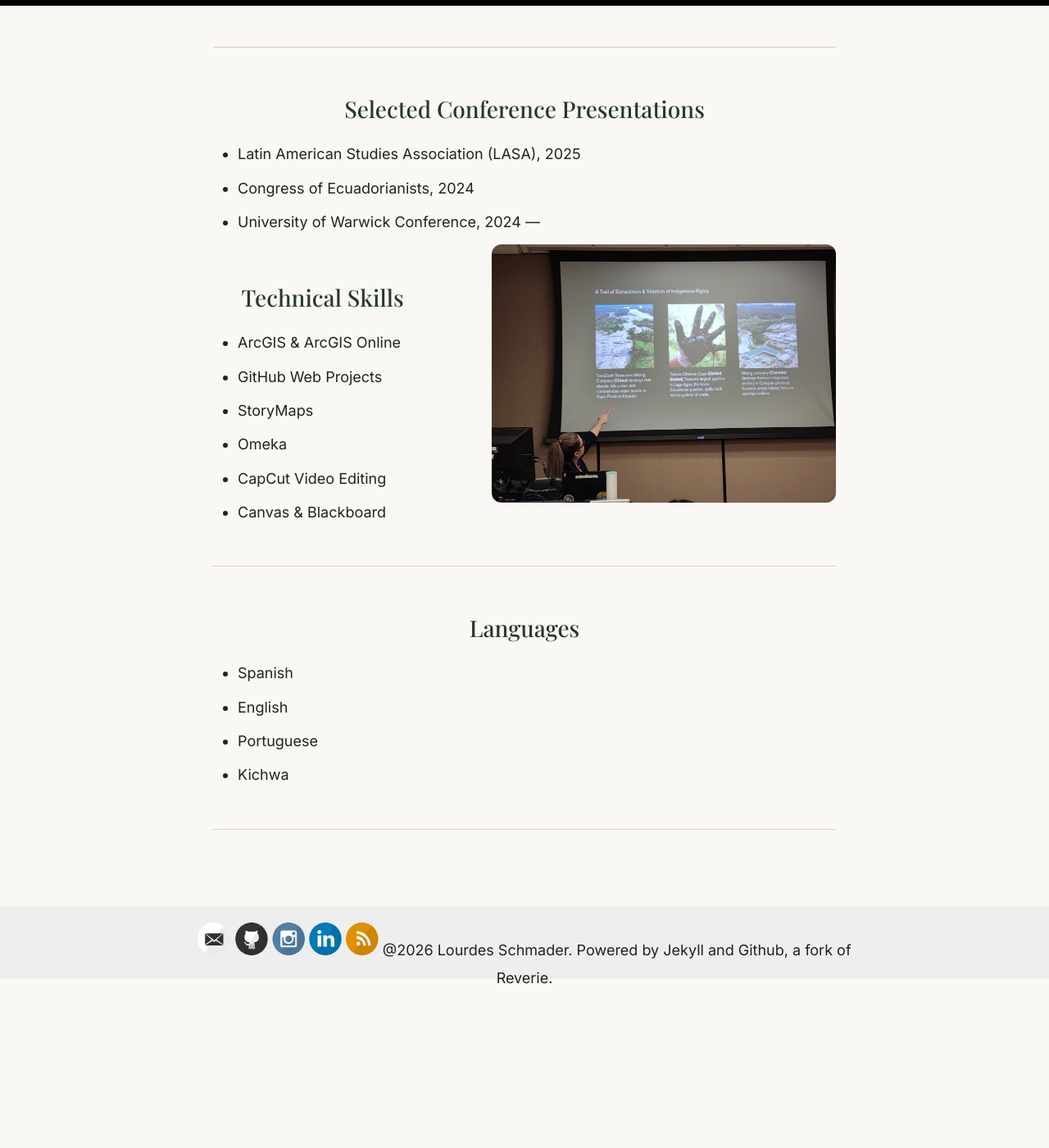
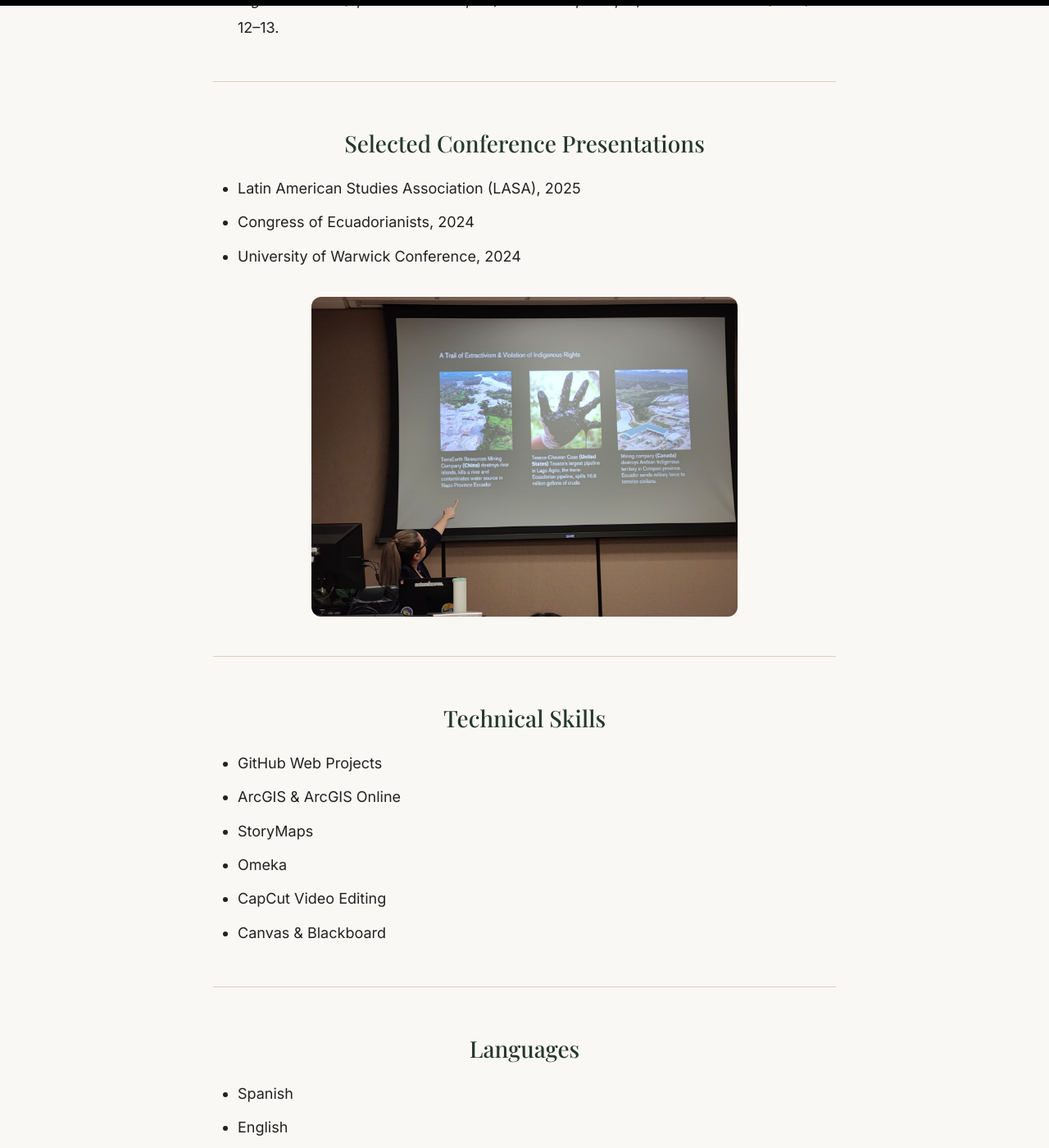
Before and after one commit to lulischmader/lulischmader.github.io, a Jekyll site: the page built from _pages/CV.md, in a window 1280 px wide and 1400 px high, scrolled down 1746 px. Shown: the whole window at 82% size. Built offline with Jekyll 4.4.1, drawn with Linux system fonts in a browser that asks for light colours; before the commit the page ends 2976 px from its top, so only the background shows below that; some of the changed lines change nothing that is shown.

Commit message:
Update CV.md

```diff
--- a/_pages/CV.md
+++ b/_pages/CV.md
@@ -53,6 +53,7 @@
 
 - **“Producciones culturales como herramientas de defensa del medio ambiente: Una exploración a la cosmovisión amazónica ecuatoriana del *kawsak sacha* (la selva viviente).”**
   *Pie de Página* 15 (2025): 55–92.
+
   <a href="https://piedepagina.uartes.edu.ec/2025/12/19/ii-semestre-2025/"
      style="font-weight: 600; color: #304d3d;">
      Read the article →
@@ -60,6 +61,7 @@
 
 - **“Colectivo LasTesis: Cuerpo, calle y movilidad.”**
   *Alba de América* 41 (2024): 151–166.
+
   <a href="https://journals.test.calstate.edu/alba/article/view/3541"
      style="font-weight: 600; color: #304d3d;">
      Read the article →
@@ -75,17 +77,20 @@
 - Latin American Studies Association (LASA), 2025
 - Congress of Ecuadorianists, 2024
 - University of Warwick Conference, 2024
-<img src="/images/UM-Talk-04-05-2024.jpeg"
-     alt="Presentation at the University of Miami"
-     width="420"
-     align="right"
-     style="border-radius: 12px; margin-left: 28px; margin-top: 10px; margin-bottom: 20px;">
+
+<p align="center">
+  <img src="/images/UM-Talk-04-05-2024.jpeg"
+       alt="Presentation at the University of Miami"
+       width="520"
+       style="border-radius: 12px; margin-top: 20px;">
+</p>
+
 ---
 
 ## Technical Skills
 
+- GitHub Web Projects
 - ArcGIS & ArcGIS Online
-- GitHub Web Projects
 - StoryMaps
 - Omeka
 - CapCut Video Editing
```
